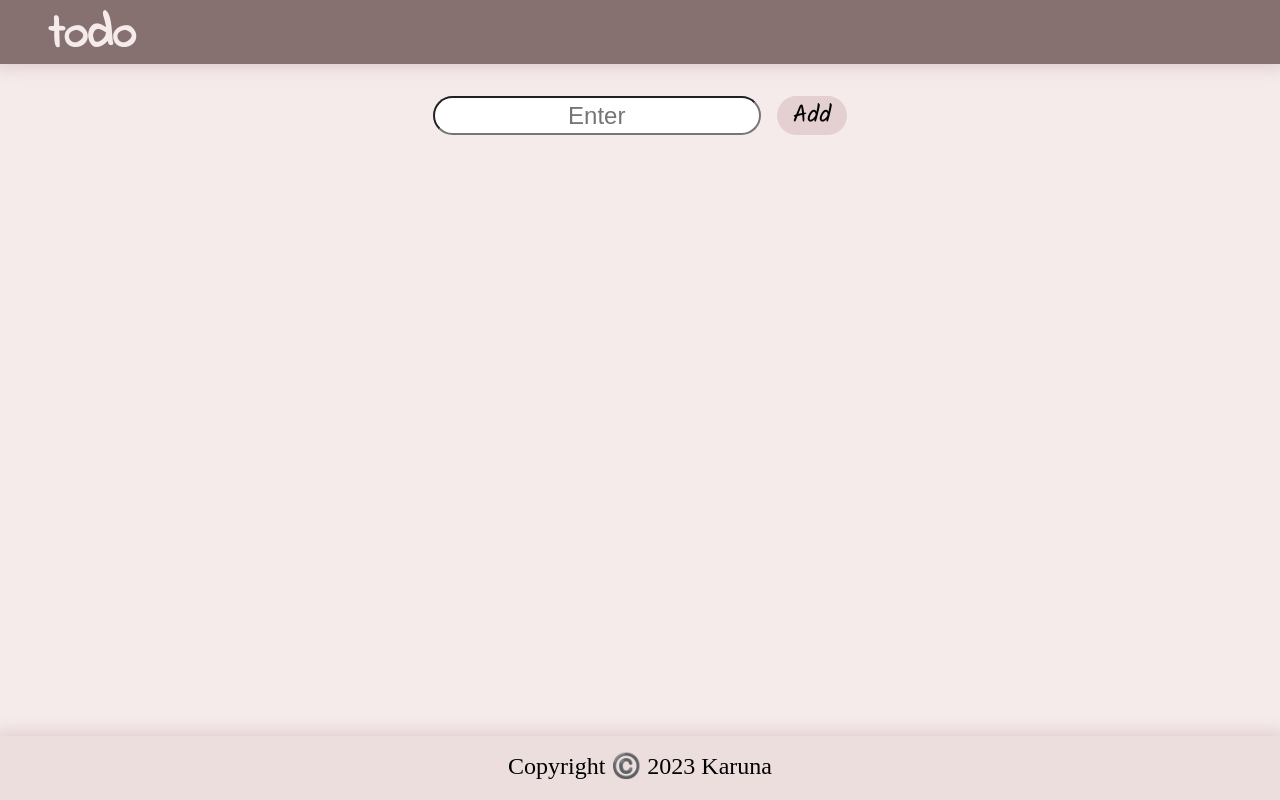
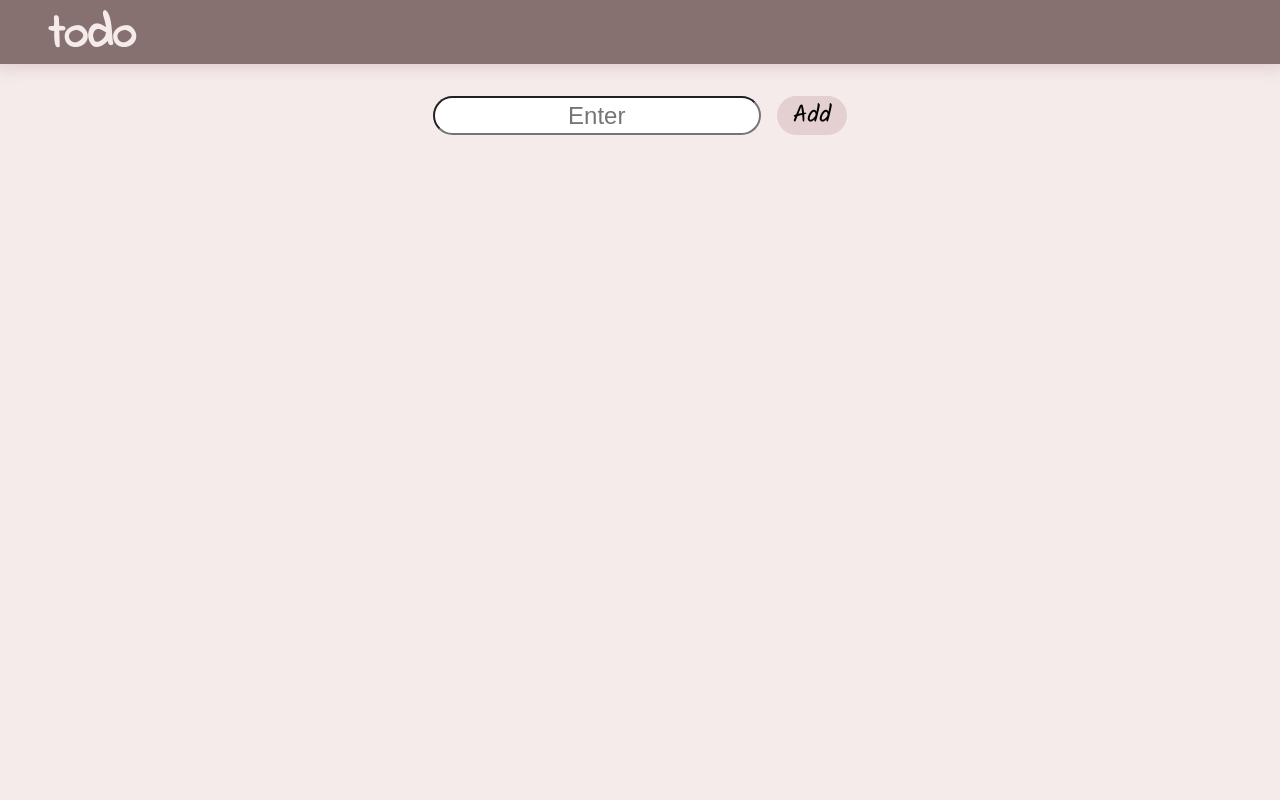
Before and after one commit to Karuna2505/Todo-App, a React (Create React App) app: page / in a window 1280 px wide. Built offline with nearby package versions, Linux system fonts and the light colour scheme.

Commit message:
Remove footer

```diff
--- a/src/Components/App.js
+++ b/src/Components/App.js
@@ -8,7 +8,6 @@ function App() {
     <>
       <Header />
       <ListInput />
-      <Footer />
     </>
   );
 }
--- a/src/Components/ListItems.js
+++ b/src/Components/ListItems.js
@@ -12,6 +12,7 @@ const StyledDiv = styled.div`
   justify-content: center;
   align-items: center;
   margin-top: 1rem;
+  margin-bottom:1rem;
   font-size: 1.5rem;
   width: auto;
   color: #867070;
```
